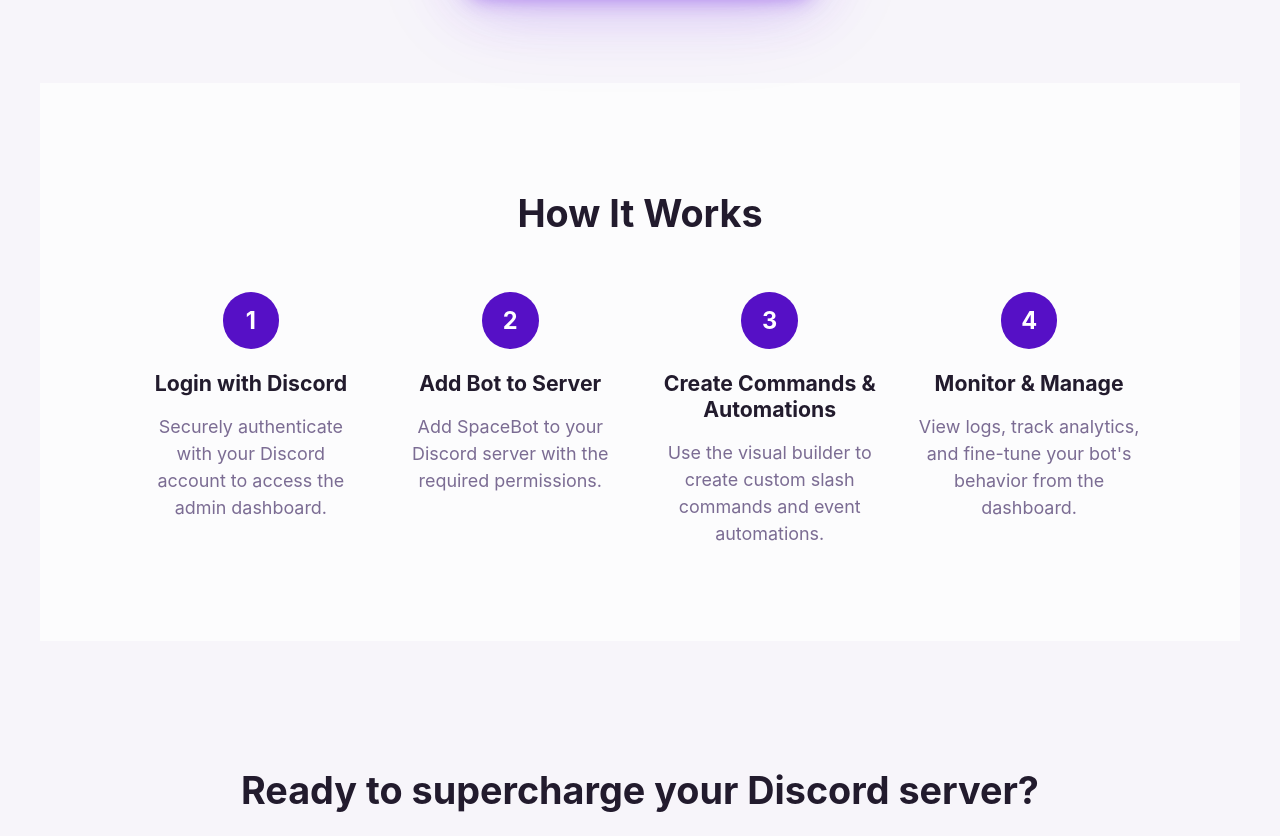
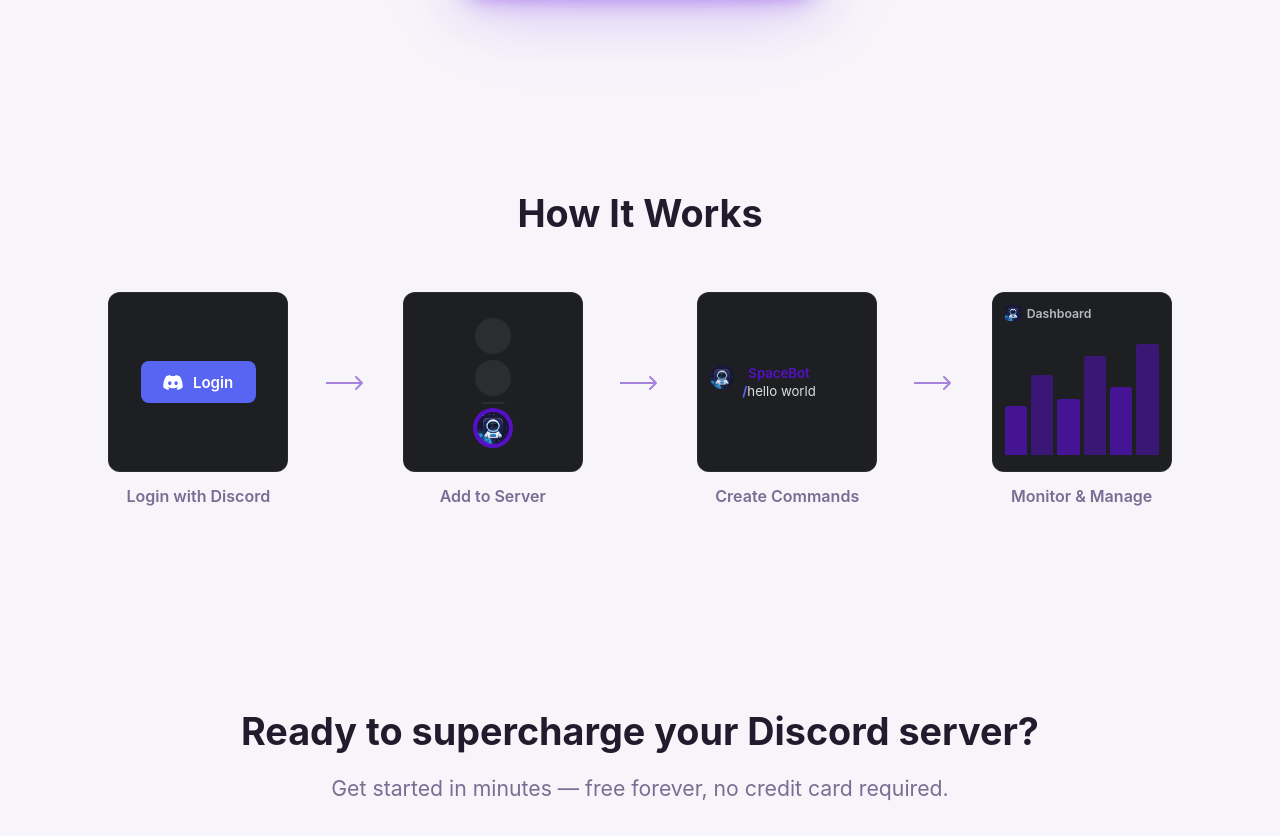
Before and after one commit to starspacegroup/spacebot, a SvelteKit app: page / in a window 1280 px wide. Shown: the part 3638-4474 px from the top of the page. Built offline with nearby package versions, Linux system fonts and the light colour scheme; no server answers.

Commit message:
feat: redesign "How It Works" section with improved step visuals and layout

```diff
--- a/src/routes/+page.svelte
+++ b/src/routes/+page.svelte
@@ -194,28 +194,77 @@
 		<h2>How It Works</h2>
 
 		<div class="steps">
+			<!-- Step 1: Login -->
 			<div class="step">
-				<div class="step-number">1</div>
-				<h3>Login with Discord</h3>
-				<p>Securely authenticate with your Discord account to access the admin dashboard.</p>
+				<div class="step-card">
+					<div class="mock-discord-btn">
+						<svg width="20" height="15" viewBox="0 0 71 55" fill="currentColor"><path d="M60.1 4.9A58.5 58.5 0 0 0 45.4.2a.2.2 0 0 0-.2.1 40.8 40.8 0 0 0-1.8 3.7 54 54 0 0 0-16.2 0A37.4 37.4 0 0 0 25.4.3a.2.2 0 0 0-.2-.1A58.4 58.4 0 0 0 10.5 4.9a.2.2 0 0 0-.1.1C1.5 18.7-.9 32.2.3 45.5v.2a58.9 58.9 0 0 0 17.7 9 .2.2 0 0 0 .3-.1 42.1 42.1 0 0 0 3.6-5.9.2.2 0 0 0-.1-.3 38.8 38.8 0 0 1-5.5-2.6.2.2 0 0 1 0-.4c.4-.3.7-.6 1.1-.9a.2.2 0 0 1 .2 0c11.6 5.3 24.2 5.3 35.7 0a.2.2 0 0 1 .2 0l1.1.9a.2.2 0 0 1 0 .4c-1.8 1-3.6 1.9-5.6 2.6a.2.2 0 0 0-.1.3 47.3 47.3 0 0 0 3.7 5.9.2.2 0 0 0 .2.1 58.7 58.7 0 0 0 17.7-9 .2.2 0 0 0 .1-.2c1.4-15-2.3-28.4-9.8-40.1a.2.2 0 0 0-.1-.1ZM23.7 37.3c-3.5 0-6.3-3.2-6.3-7.1s2.8-7.1 6.3-7.1 6.4 3.2 6.3 7.1c0 3.9-2.8 7.1-6.3 7.1Zm23.3 0c-3.5 0-6.3-3.2-6.3-7.1s2.8-7.1 6.3-7.1 6.4 3.2 6.3 7.1c0 3.9-2.7 7.1-6.3 7.1Z"/></svg>
+						Login
+					</div>
+				</div>
+				<span class="step-label">Login with Discord</span>
 			</div>
 
+			<div class="step-connector"><svg width="40" height="24" viewBox="0 0 40 24" fill="none"><path d="M0 12h36m0 0l-6-6m6 6l-6 6" stroke="var(--color-primary-button)" stroke-width="2" stroke-linecap="round" stroke-linejoin="round" opacity="0.5"/></svg></div>
+
+			<!-- Step 2: Add Bot -->
 			<div class="step">
-				<div class="step-number">2</div>
-				<h3>Add Bot to Server</h3>
-				<p>Add SpaceBot to your Discord server with the required permissions.</p>
+				<div class="step-card">
+					<div class="mock-server-list">
+						<div class="mock-server-icon placeholder"></div>
+						<div class="mock-server-icon placeholder"></div>
+						<div class="mock-server-divider"></div>
+						<div class="mock-server-icon bot-icon">
+							<img src="/logo.webp" alt="" width="32" height="32" />
+						</div>
+					</div>
+				</div>
+				<span class="step-label">Add to Server</span>
 			</div>
 
+			<div class="step-connector"><svg width="40" height="24" viewBox="0 0 40 24" fill="none"><path d="M0 12h36m0 0l-6-6m6 6l-6 6" stroke="var(--color-primary-button)" stroke-width="2" stroke-linecap="round" stroke-linejoin="round" opacity="0.5"/></svg></div>
+
+			<!-- Step 3: Create Commands -->
 			<div class="step">
-				<div class="step-number">3</div>
-				<h3>Create Commands & Automations</h3>
-				<p>Use the visual builder to create custom slash commands and event automations.</p>
+				<div class="step-card">
+					<div class="mock-chat">
+						<div class="mock-message">
+							<div class="mock-msg-avatar">
+								<img src="/logo.webp" alt="" width="24" height="24" />
+							</div>
+							<div class="mock-msg-body">
+								<span class="mock-msg-name">SpaceBot</span>
+								<span class="mock-msg-text">
+									<span class="mock-slash">/</span>hello world
+								</span>
+							</div>
+						</div>
+					</div>
+				</div>
+				<span class="step-label">Create Commands</span>
 			</div>
 
+			<div class="step-connector"><svg width="40" height="24" viewBox="0 0 40 24" fill="none"><path d="M0 12h36m0 0l-6-6m6 6l-6 6" stroke="var(--color-primary-button)" stroke-width="2" stroke-linecap="round" stroke-linejoin="round" opacity="0.5"/></svg></div>
+
+			<!-- Step 4: Monitor -->
 			<div class="step">
-				<div class="step-number">4</div>
-				<h3>Monitor & Manage</h3>
-				<p>View logs, track analytics, and fine-tune your bot's behavior from the dashboard.</p>
+				<div class="step-card">
+					<div class="mock-dashboard">
+						<div class="mock-dash-header">
+							<img src="/logo.webp" alt="" width="16" height="16" class="mock-dash-logo" />
+							<span>Dashboard</span>
+						</div>
+						<div class="mock-bars">
+							<div class="mock-bar" style="height: 40%"></div>
+							<div class="mock-bar" style="height: 65%"></div>
+							<div class="mock-bar" style="height: 45%"></div>
+							<div class="mock-bar" style="height: 80%"></div>
+							<div class="mock-bar" style="height: 55%"></div>
+							<div class="mock-bar" style="height: 90%"></div>
+						</div>
+					</div>
+				</div>
+				<span class="step-label">Monitor & Manage</span>
 			</div>
 		</div>
 	</section>
@@ -663,10 +712,6 @@
 	/* How It Works Section */
 	.how-it-works {
 		padding: 4rem 0;
-		background: var(--color-surface);
-		margin: 0 -1.5rem;
-		padding-left: 1.5rem;
-		padding-right: 1.5rem;
 	}
 
 	.how-it-works h2 {
@@ -677,41 +722,218 @@
 	}
 
 	.steps {
-		display: grid;
-		grid-template-columns: repeat(auto-fit, minmax(220px, 1fr));
-		gap: 2rem;
-		max-width: 1000px;
+		display: flex;
+		align-items: center;
+		justify-content: center;
+		gap: 1rem;
+		max-width: 1100px;
 		margin: 0 auto;
 	}
 
 	.step {
+		display: flex;
+		flex-direction: column;
+		align-items: center;
+		gap: 0.75rem;
 		text-align: center;
+		flex: 1;
+		min-width: 0;
 	}
 
-	.step-number {
-		width: 3rem;
-		height: 3rem;
-		background: var(--color-primary-button);
-		color: var(--color-primary-button-text);
-		border-radius: 50%;
+	.step-card {
+		width: 100%;
+		max-width: 180px;
+		aspect-ratio: 1;
+		background: #1e1f22;
+		border-radius: 12px;
 		display: flex;
 		align-items: center;
 		justify-content: center;
-		font-size: 1.25rem;
-		font-weight: 700;
-		margin: 0 auto 1rem;
+		overflow: hidden;
+		transition: transform 0.2s ease, box-shadow 0.2s ease;
+		border: 1px solid rgba(255,255,255,0.06);
 	}
 
-	.step h3 {
-		font-size: 1.125rem;
-		margin-bottom: 0.5rem;
-		color: var(--color-text);
+	.step:hover .step-card {
+		transform: translateY(-4px);
+		box-shadow: 0 8px 24px rgba(0,0,0,0.3);
 	}
 
-	.step p {
+	.step-label {
+		font-size: 0.85rem;
+		font-weight: 600;
 		color: var(--color-text-muted);
-		font-size: 0.95rem;
-		line-height: 1.5;
+	}
+
+	.step-connector {
+		display: flex;
+		align-items: center;
+		padding-bottom: 1.75rem;
+		flex-shrink: 0;
+	}
+
+	/* Mock Discord Button */
+	.mock-discord-btn {
+		display: flex;
+		align-items: center;
+		gap: 0.5rem;
+		background: #5865F2;
+		color: #fff;
+		padding: 0.6rem 1.2rem;
+		border-radius: 8px;
+		font-size: 0.8rem;
+		font-weight: 600;
+		white-space: nowrap;
+	}
+
+	/* Mock Server List */
+	.mock-server-list {
+		display: flex;
+		flex-direction: column;
+		align-items: center;
+		gap: 6px;
+		padding: 10px 0;
+	}
+
+	.mock-server-icon {
+		width: 36px;
+		height: 36px;
+		border-radius: 50%;
+		overflow: hidden;
+		display: flex;
+		align-items: center;
+		justify-content: center;
+	}
+
+	.mock-server-icon.placeholder {
+		background: #2b2d31;
+	}
+
+	.mock-server-icon.bot-icon {
+		background: var(--color-primary-button);
+		box-shadow: 0 0 0 2px var(--color-primary-button);
+		animation: nonepulse 2s ease-in-out infinite;
+	}
+
+	.mock-server-icon.bot-icon img {
+		border-radius: 50%;
+	}
+
+	.mock-server-divider {
+		width: 24px;
+		height: 2px;
+		background: #2b2d31;
+		border-radius: 1px;
+	}
+
+	/* Mock Chat Message */
+	.mock-chat {
+		width: 100%;
+		padding: 12px;
+	}
+
+	.mock-message {
+		display: flex;
+		gap: 8px;
+		align-items: flex-start;
+	}
+
+	.mock-msg-avatar {
+		width: 24px;
+		height: 24px;
+		border-radius: 50%;
+		overflow: hidden;
+		flex-shrink: 0;
+	}
+
+	.mock-msg-avatar img {
+		width: 100%;
+		height: 100%;
+	}
+
+	.mock-msg-body {
+		display: flex;
+		flex-direction: column;
+		gap: 2px;
+		min-width: 0;
+	}
+
+	.mock-msg-name {
+		font-size: 0.7rem;
+		font-weight: 600;
+		color: var(--color-primary-button);
+	}
+
+	.mock-msg-text {
+		font-size: 0.7rem;
+		color: #dbdee1;
+	}
+
+	.mock-slash {
+		color: #5865F2;
+		font-weight: 700;
+	}
+
+	/* Mock Dashboard */
+	.mock-dashboard {
+		width: 100%;
+		padding: 12px;
+		display: flex;
+		flex-direction: column;
+		gap: 10px;
+		height: 100%;
+	}
+
+	.mock-dash-header {
+		display: flex;
+		align-items: center;
+		gap: 6px;
+		font-size: 0.65rem;
+		font-weight: 600;
+		color: #b5bac1;
+	}
+
+	.mock-dash-logo {
+		border-radius: 4px;
+	}
+
+	.mock-bars {
+		display: flex;
+		align-items: flex-end;
+		gap: 4px;
+		flex: 1;
+		padding-bottom: 4px;
+	}
+
+	.mock-bar {
+		flex: 1;
+		background: var(--color-primary-button);
+		border-radius: 3px 3px 0 0;
+		min-height: 6px;
+		opacity: 0.7;
+	}
+
+	.mock-bar:nth-child(even) {
+		opacity: 0.5;
+	}
+
+	@media (max-width: 700px) {
+		.steps {
+			flex-direction: column;
+			gap: 0.5rem;
+		}
+
+		.step-connector {
+			padding-bottom: 0;
+		}
+
+		.step-connector svg {
+			transform: rotate(90deg);
+		}
+
+		.step-card {
+			max-width: 200px;
+		}
 	}
 
 	/* CTA Section */
```
